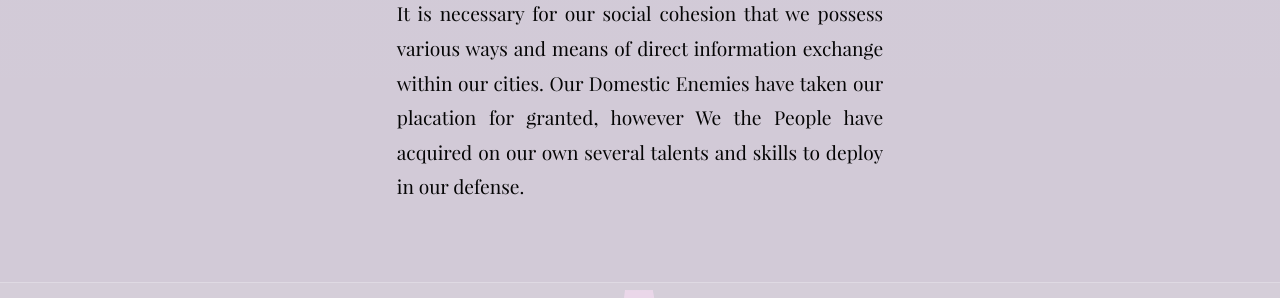
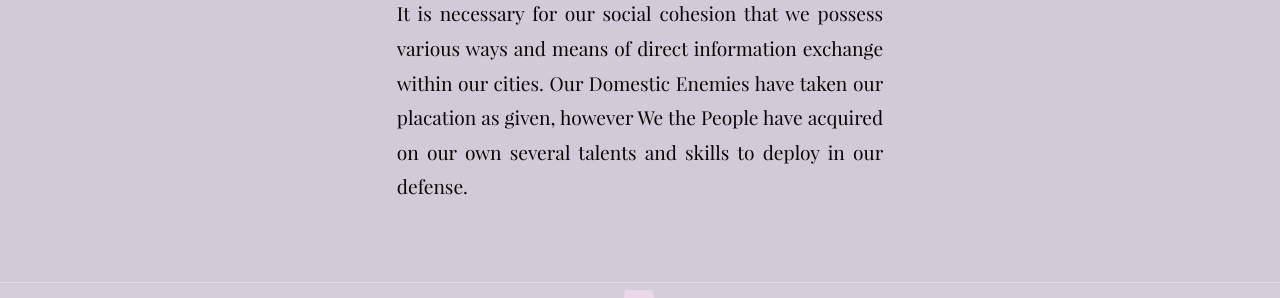
Before and after one commit to tiliv/antibody, a Jekyll site: the page built from docs/index.md, in a window 1280 px wide. Shown: the part 1032-1330 px from the top of the page. Built offline with Jekyll 4.4.1, drawn with Linux system fonts in a browser that asks for light colours.

Commit message:
Tune those words

```diff
--- a/docs/_config.yml
+++ b/docs/_config.yml
@@ -14,7 +14,7 @@ civic_readme: |
 
   We assert that there are degrees of information quality, that we must not struggle to distinguish them and that they are these: 1) First-party claims with metadata, 2) Hearsay and 3) Fraud.
 
-  It is necessary for our social cohesion that we possess various ways and means of direct information exchange within our cities. Our Domestic Enemies have taken our placation for granted, however We the People have acquired on our own several talents and skills to deploy in our defense.
+  It is necessary for our social cohesion that we possess various ways and means of direct information exchange within our cities. Our Domestic Enemies have taken our placation as given, however We the People have acquired on our own several talents and skills to deploy in our defense.
 
 theme: null
 markdown: kramdown
```
Also changed, not shown: README.md.
